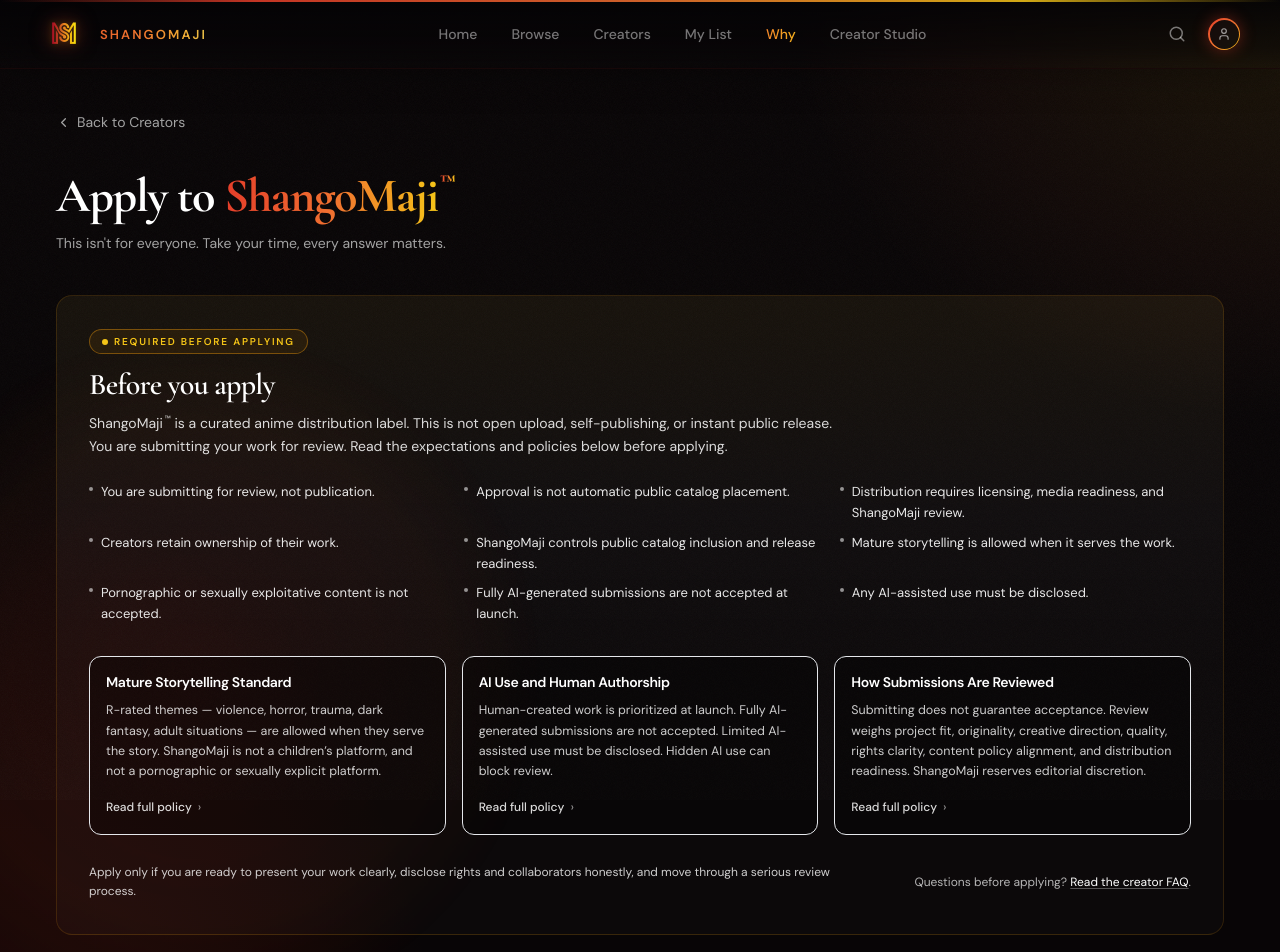
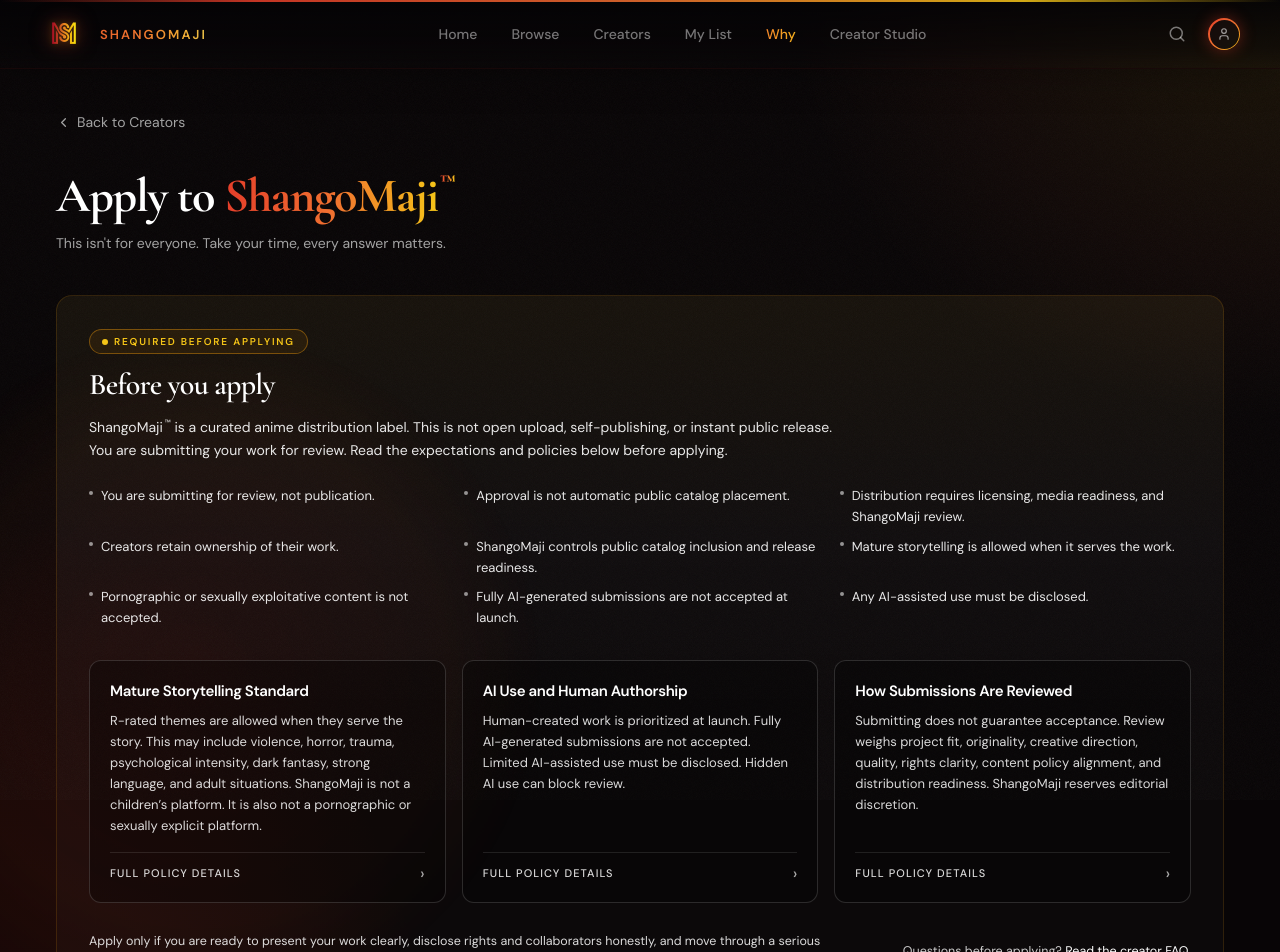
Before and after one commit to G-Labz/shangomaji-clean, a Next.js app: page /creators/apply in a window 1280 px wide. Shown: the top 952 px of the page. Built offline with nearby package versions, Linux system fonts and the light colour scheme.

Commit message:
Polish creator application policy card readability

```diff
--- a/src/app/creators/apply/page.tsx
+++ b/src/app/creators/apply/page.tsx
@@ -193,19 +193,21 @@
   children: React.ReactNode;
 }) {
   return (
-    <div className="rounded-xl border border-white/12 bg-black/30 p-4 flex flex-col">
-      <h3 className="text-[14px] font-semibold text-white tracking-tight leading-snug">
+    <div className="rounded-xl border border-white/15 bg-black/30 p-5 flex flex-col">
+      <h3 className="text-[15px] font-semibold text-white tracking-tight leading-snug">
         {title}
       </h3>
-      <p className="mt-2 text-[12.5px] text-white/80 leading-relaxed">
+      <p className="mt-2 text-[13px] text-white/85 leading-relaxed">
         {summary}
       </p>
-      <details className="mt-3 group">
-        <summary className="cursor-pointer list-none inline-flex items-center gap-1.5 text-[12px] font-medium text-white/85 hover:text-white [&::-webkit-details-marker]:hidden">
-          <span>Read full policy</span>
-          <span aria-hidden="true" className="text-white/55 group-open:rotate-90 transition-transform">›</span>
+      <details className="group mt-auto pt-4">
+        <summary
+          className="cursor-pointer list-none flex items-center justify-between gap-2 text-[12px] font-medium text-white/85 hover:text-white [&::-webkit-details-marker]:hidden pt-3 border-t border-white/10"
+        >
+          <span className="uppercase tracking-[0.1em] text-[11px]">Full policy details</span>
+          <span aria-hidden="true" className="text-white/65 text-base leading-none group-open:rotate-90 transition-transform">›</span>
         </summary>
-        <div className="mt-3 space-y-2 text-[12.5px] text-white/85 leading-relaxed">
+        <div className="mt-4 space-y-2.5 text-[13px] text-white/85 leading-relaxed">
           {children}
         </div>
       </details>
@@ -419,7 +421,7 @@
           >
             Before you apply
           </h2>
-          <p className="mt-2 max-w-3xl text-[14px] text-white/85 leading-relaxed">
+          <p className="mt-3 max-w-3xl text-[14px] text-white/90 leading-relaxed">
             ShangoMaji<span className="align-top text-[0.55em] ml-0.5" aria-hidden="true">™</span> is a curated anime distribution label. This is not open upload, self-publishing, or instant public release. You are submitting your work for review. Read the expectations and policies below before applying.
           </p>
 
@@ -451,7 +453,7 @@
           <div className="mt-8 grid grid-cols-1 lg:grid-cols-3 gap-4">
             <PolicyCard
               title="Mature Storytelling Standard"
-              summary="R-rated themes — violence, horror, trauma, dark fantasy, adult situations — are allowed when they serve the story. ShangoMaji is not a children’s platform, and not a pornographic or sexually explicit platform."
+              summary="R-rated themes are allowed when they serve the story. This may include violence, horror, trauma, psychological intensity, dark fantasy, strong language, and adult situations. ShangoMaji is not a children’s platform. It is also not a pornographic or sexually explicit platform."
             >
               <p>
                 ShangoMaji accepts serious anime and anime-inspired works with mature themes when those themes serve the story. A project may include violence, horror, blood, grief, trauma, psychological intensity, strong language, dark fantasy, adult situations, or other R-rated material when handled with purpose and creative control.
@@ -505,10 +507,10 @@
           </div>
 
           <div className="mt-7 flex flex-col sm:flex-row sm:items-center sm:justify-between gap-3">
-            <p className="text-[12px] text-white/80 leading-relaxed max-w-3xl">
+            <p className="text-[12.5px] text-white/85 leading-relaxed max-w-3xl">
               Apply only if you are ready to present your work clearly, disclose rights and collaborators honestly, and move through a serious review process.
             </p>
-            <p className="text-[12px] text-white/70 shrink-0">
+            <p className="text-[12.5px] text-white/80 shrink-0">
               Questions before applying?{" "}
               <Link href="/help" className="text-white underline decoration-white/30 underline-offset-2 hover:decoration-white/60 transition">
                 Read the creator FAQ
```
